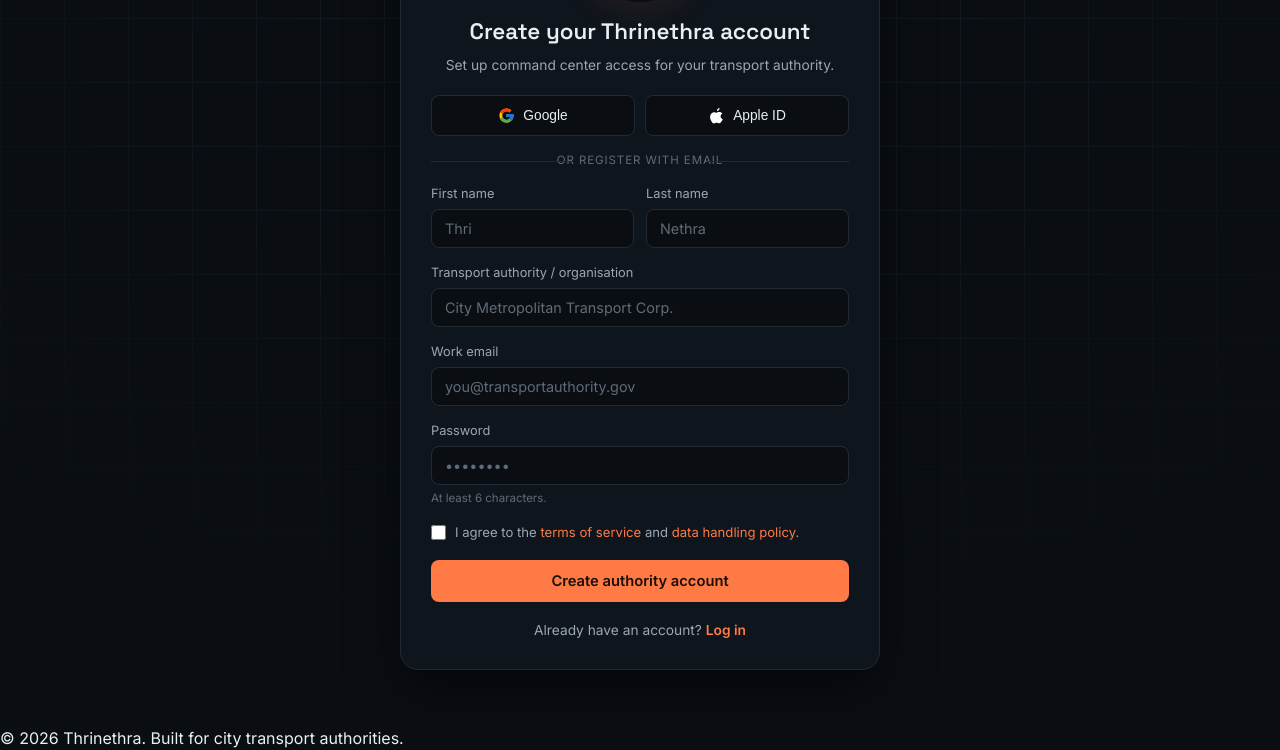
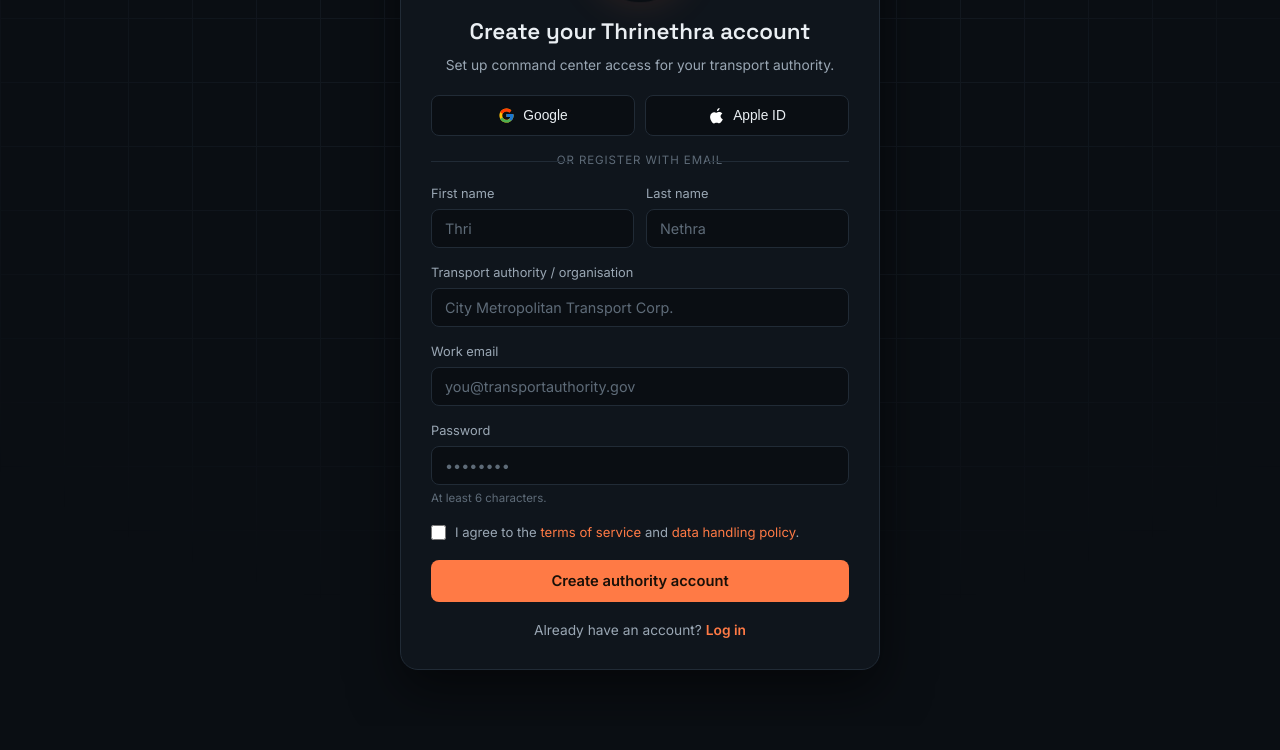
Before and after one commit to kummithaabhiramreddy/Thrinethra, a website: page register.html in a window 1280 px wide. Shown: the part 250-1000 px from the top of the page. After the commit the page ends 976 px from the top, so only its background shows below. Drawn offline with Linux system fonts and the light colour scheme; no server answers.

Commit message:
Remove footer from register.html
Removed footer with copyright information.

```diff
--- a/register.html
+++ b/register.html
@@ -227,8 +227,6 @@
   </div>
 </main>
 
-<footer>© 2026 Thrinethra. Built for city transport authorities.</footer>
-
 <script src="assets/js/neon-db.js"></script>
 <script src="assets/js/auth.js"></script>
 <script>
```
